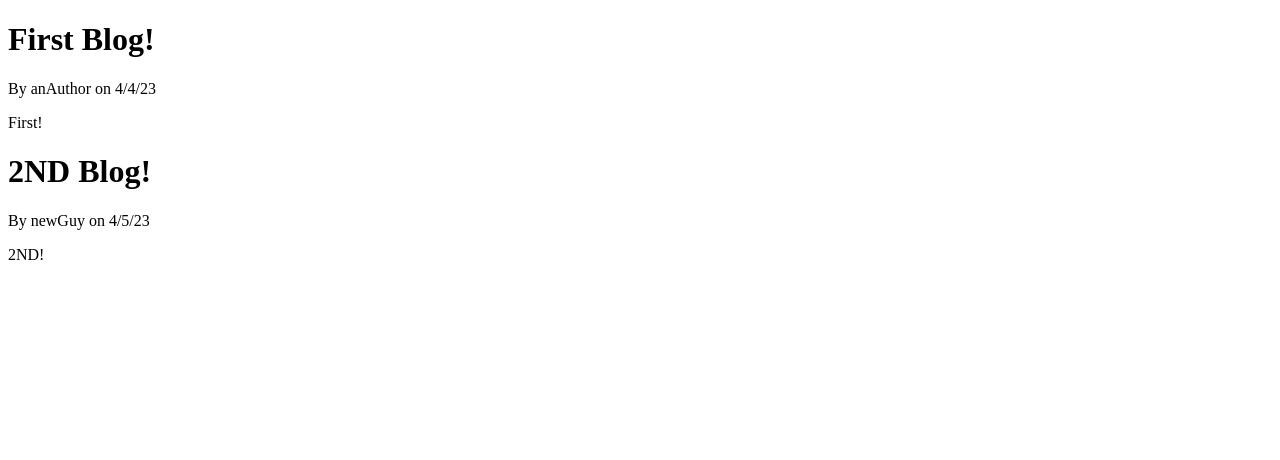
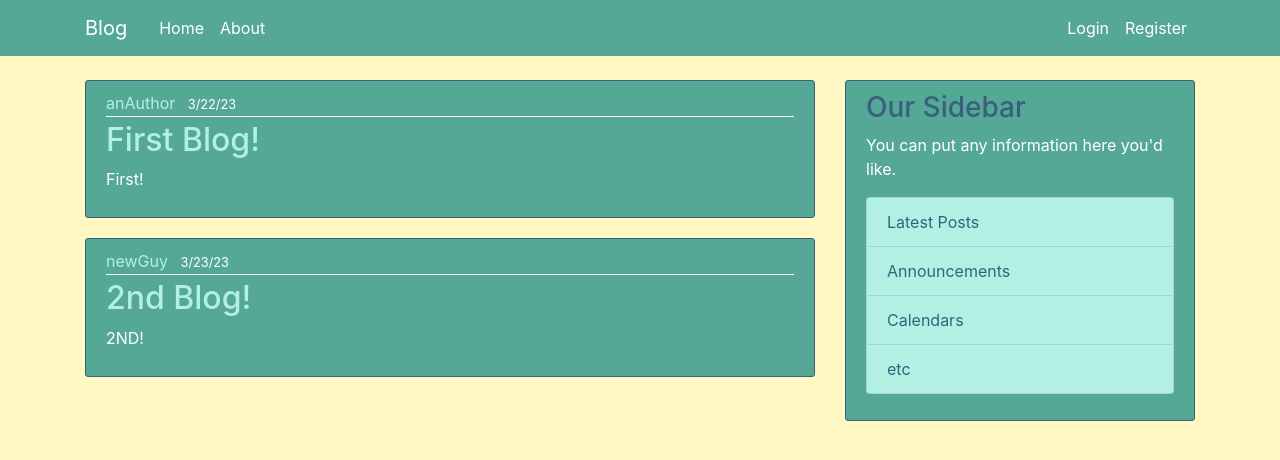
Before and after one commit to abeeds/Django-Web-Service, a Django app: page / in a window 1280 px wide. Shown: the top 460 px of the page. Run offline with Django 4.2, Linux system fonts and the light colour scheme; some libraries are stand-ins or nearby versions.

Commit message:
Frontend updates

```diff
--- /dev/null
+++ b/myWebApp/blog/static/blog/main.css
@@ -0,0 +1,113 @@
+body {
+    background: #fff8c2;
+    color: #ffffff;
+    margin-top: 5rem;
+  }
+
+  h1, h2, h3, h4, h5, h6 {
+    color: #39607d;
+  }
+
+  ul {
+    margin: 0;
+  }
+
+  .bg-steel {
+    background-color: #55a896;
+  }
+
+  .site-header .navbar-nav .nav-link {
+    color: #ffffff;
+  }
+
+  .site-header .navbar-nav .nav-link:hover {
+    color: #96ffde;
+  }
+
+  .site-header .navbar-nav .nav-link.active {
+    font-weight: 500;
+  }
+
+  a {
+    color: #38607d;
+    text-decoration: none;
+    background-color: transparent;
+    -webkit-text-decoration-skip: objects;
+  }
+
+  .text-muted {
+    color: #ffffff!important;
+  }
+  .content-section {
+    background: #55a896;
+    padding: 10px 20px;
+    border: 1px solid #39607e;
+    border-radius: 3px;
+    margin-bottom: 20px;
+  }
+
+  .list-group-item {
+    position: relative;
+    display: block;
+    padding: .75rem 1.25rem;
+    margin-bottom: -1px;
+    background-color: #fff;
+    border: 1px solid rgba(9, 51, 33, 0.125);
+  }
+
+  .list-group-item-light {
+    color: #39607d;
+    background-color: #b2f0e3;
+  }
+
+  .article-title {
+    color: #b2f0e3;
+  }
+
+  a.article-title:hover {
+    color: #1d584c;
+    text-decoration: none;
+  }
+
+  .article-content {
+    white-space: pre-line;
+  }
+
+  .article-img {
+    height: 65px;
+    width: 65px;
+    margin-right: 16px;
+  }
+
+  .article-metadata {
+    padding-bottom: 1px;
+    margin-bottom: 4px;
+    border-bottom: 1px solid #ffffff
+  }
+
+  .article-metadata a{
+    color: #b2f0e3;
+    text-decoration: none;
+  }
+
+  .article-metadata a:hover {
+    color: #0d4e43;
+    text-decoration: none;
+  }
+
+  .article-svg {
+    width: 25px;
+    height: 25px;
+    vertical-align: middle;
+  }
+
+  .account-img {
+    height: 125px;
+    width: 125px;
+    margin-right: 20px;
+    margin-bottom: 16px;
+  }
+
+  .account-heading {
+    font-size: 2.5rem;
+  }
--- a/myWebApp/blog/templates/blog/base.html
+++ b/myWebApp/blog/templates/blog/base.html
@@ -1,13 +1,70 @@
+{% load static %}
 <!DOCTYPE html>
 <html>
     <head>
+        <!-- Required meta tags -->
+        <meta charset="utf-8">
+        <meta name="viewport" content="width=device-width, initial-scale=1, shrink-to-fit=no">
+
+        <!-- Bootstrap CSS -->
+        <link rel="stylesheet" href="https://cdn.jsdelivr.net/npm/bootstrap@4.0.0/dist/css/bootstrap.min.css" integrity="sha384-Gn5384xqQ1aoWXA+058RXPxPg6fy4IWvTNh0E263XmFcJlSAwiGgFAW/dAiS6JXm" crossorigin="anonymous">
+
+        <link rel="stylesheet" type="text/css" href="{% static 'blog/main.css' %}">
+
         {% if title %}
-            <title>Django Blog - {{ title }}</title>
+            <title>Blog - {{ title }}</title>
         {% else %}
-            <title>Django Blog</title>
+            <title>Blog</title>
         {% endif %}
     </head>
     <body>
-        {% block content %}{% endblock %}
+        <header class="site-header">
+            <nav class="navbar navbar-expand-md navbar-dark bg-steel fixed-top">
+              <div class="container">
+                <a class="navbar-brand mr-4" href="{% url 'blog-home' %}">Blog</a>
+                <button class="navbar-toggler" type="button" data-toggle="collapse" data-target="#navbarToggle" aria-controls="navbarToggle" aria-expanded="false" aria-label="Toggle navigation">
+                <span class="navbar-toggler-icon"></span>
+                </button>
+                <div class="collapse navbar-collapse" id="navbarToggle">
+                  <div class="navbar-nav mr-auto">
+                    <a class="nav-item nav-link" href="{% url 'blog-home' %}">Home</a>
+                    <a class="nav-item nav-link" href="{% url 'blog-about' %}">About</a>
+                  </div>
+                  <!-- Navbar Right Side -->
+                  <div class="navbar-nav">
+                    <a class="nav-item nav-link" href="#">Login</a>
+                    <a class="nav-item nav-link" href="#">Register</a>
+                  </div>
+                </div>
+              </div>
+            </nav>
+          </header>
+
+          <main role="main" class="container">
+            <div class="row">
+              <div class="col-md-8">
+                {% block content %}{% endblock %}
+              </div>
+              <div class="col-md-4">
+                <div class="content-section">
+                  <h3>Our Sidebar</h3>
+                  <p class='text-muted'>You can put any information here you'd like.
+                    <ul class="list-group">
+                      <li class="list-group-item list-group-item-light">Latest Posts</li>
+                      <li class="list-group-item list-group-item-light">Announcements</li>
+                      <li class="list-group-item list-group-item-light">Calendars</li>
+                      <li class="list-group-item list-group-item-light">etc</li>
+                    </ul>
+                  </p>
+                </div>
+              </div>
+            </div>
+          </main>
+
+
+
+        <script src="https://code.jquery.com/jquery-3.2.1.slim.min.js" integrity="sha384-KJ3o2DKtIkvYIK3UENzmM7KCkRr/rE9/Qpg6aAZGJwFDMVNA/GpGFF93hXpG5KkN" crossorigin="anonymous"></script>
+        <script src="https://cdn.jsdelivr.net/npm/popper.js@1.12.9/dist/umd/popper.min.js" integrity="sha384-ApNbgh9B+Y1QKtv3Rn7W3mgPxhU9K/ScQsAP7hUibX39j7fakFPskvXusvfa0b4Q" crossorigin="anonymous"></script>
+        <script src="https://cdn.jsdelivr.net/npm/bootstrap@4.0.0/dist/js/bootstrap.min.js" integrity="sha384-JZR6Spejh4U02d8jOt6vLEHfe/JQGiRRSQQxSfFWpi1MquVdAyjUar5+76PVCmYl" crossorigin="anonymous"></script>
     </body>
 </html>
--- a/myWebApp/blog/templates/blog/home.html
+++ b/myWebApp/blog/templates/blog/home.html
@@ -1,8 +1,15 @@
 {% extends "blog/base.html" %}
 {% block content %}
     {% for post in posts %}
-        <h1>{{ post.title }}</h1>
-        <p>By {{ post.author }} on {{ post.date_posted }}</p>
-        <p>{{ post.content}}</p>
+        <article class="media content-section">
+            <div class="media-body">
+            <div class="article-metadata">
+                <a class="mr-2" href="#">{{ post.author }}</a>
+                <small class="text-muted">{{ post.date_posted }}</small>
+            </div>
+            <h2><a class="article-title" href="#">{{ post.title }}</a></h2>
+            <p class="article-content">{{ post.content }}</p>
+            </div>
+        </article>
     {% endfor %}
 {% endblock content %}
--- a/myWebApp/blog/views.py
+++ b/myWebApp/blog/views.py
@@ -6,13 +6,13 @@ posts = [
         'author': 'anAuthor',
         'title': 'First Blog!',
         'content': 'First!',
-        'date_posted': '4/4/23'
+        'date_posted': '3/22/23'
     },
     {
         'author': 'newGuy',
-        'title': '2ND Blog!',
+        'title': '2nd Blog!',
         'content': '2ND!',
-        'date_posted': '4/5/23'
+        'date_posted': '3/23/23'
     }
 ]
 
@@ -25,7 +25,7 @@ def home(request):
 
 def about(request):
     context = {
-        'title': About
+        'title': "about"
     }
     return render(request, 'blog/about.html', context)
 # Create your views here.
```
